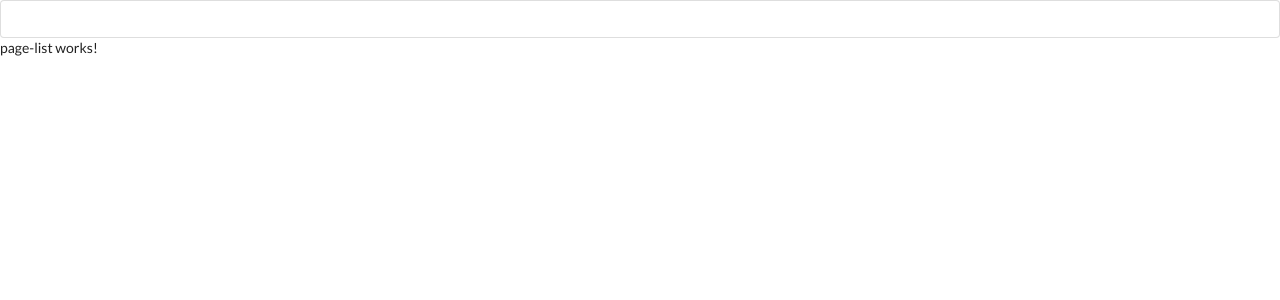
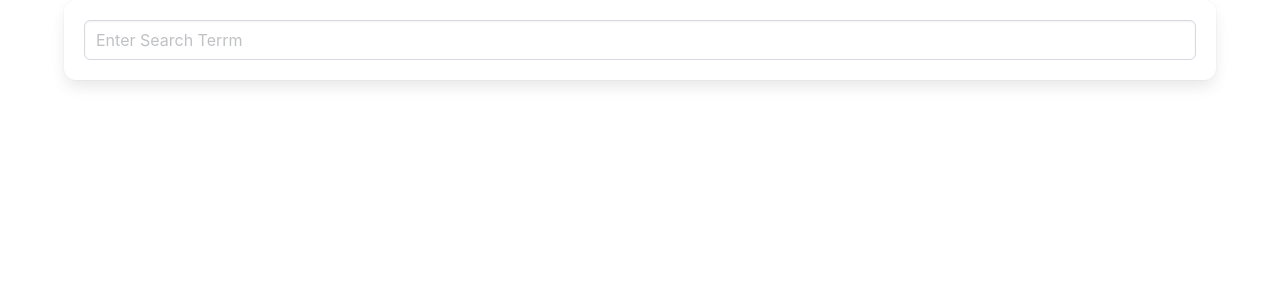
Before and after one commit to morydia1/angular-routing-bootcamp-2024, an Angular app: page / in a window 1280 px wide. Shown: the top 300 px of the page. Built offline with nearby package versions, Linux system fonts and the light colour scheme.

Commit message:
Rxjs and wrap up

```diff
--- a/package.json
+++ b/package.json
@@ -18,6 +18,7 @@
     "@angular/platform-browser": "^16.1.0",
     "@angular/platform-browser-dynamic": "^16.1.0",
     "@angular/router": "^16.1.0",
+    "bulma": "^1.0.0",
     "rxjs": "~7.8.0",
     "tslib": "^2.3.0",
     "zone.js": "~0.13.0"
--- a/src/app/app.component.html
+++ b/src/app/app.component.html
@@ -1,2 +1,4 @@
+<div class="container">
 <app-search-bar (submitted)="onSubmitted($event)"> </app-search-bar>
-<app-page-list> </app-page-list>
+<app-page-list *ngIf="pages.length > 0"  [articles]="pages" > </app-page-list>
+</div>
--- a/src/app/app.component.ts
+++ b/src/app/app.component.ts
@@ -1,5 +1,5 @@
 import { Component } from '@angular/core';
-import { WikipediaService } from './wikipedia.service';
+import { PageContent, WikipediaService } from './wikipedia.service';
 
 @Component({
   selector: 'app-root',
@@ -9,11 +9,14 @@ import { WikipediaService } from './wikipedia.service';
 export class AppComponent {
   title = 'bootcamp-rooting';
   term: string = '';
+  pages: PageContent[] = [];
 
   constructor(private wikiService: WikipediaService){}
 
   onSubmitted(term: string){
-    const results: string = this.wikiService.search(term);
+    this.wikiService.search(term).subscribe( pages => {
+      this.pages = pages;
+    })
 
   }
 
--- a/src/app/app.module.ts
+++ b/src/app/app.module.ts
@@ -1,5 +1,6 @@
 import { NgModule } from '@angular/core';
 import { BrowserModule } from '@angular/platform-browser';
+import { HttpClientModule } from '@angular/common/http';
 
 import { AppRoutingModule } from './app-routing.module';
 import { AppComponent } from './app.component';
@@ -16,6 +17,7 @@ import { NotFoundComponent } from './not-found/not-found.component';
   ],
   imports: [
     BrowserModule,
+    HttpClientModule,
     AppRoutingModule
   ],
   providers: [],
--- a/src/app/page-list/page-list.component.html
+++ b/src/app/page-list/page-list.component.html
@@ -1 +1,16 @@
-<p>page-list works!</p>
+<table class="ui fixed table">
+    <thead>
+      <tr><th>Title</th>
+      <th>wordCount</th>
+      <th>Snippet</th>
+    </tr></thead>
+    <tbody>
+      <tr *ngFor="let ar of articles">
+        <td> <a target="_blank" [href]=" 'https://en.wikipedia.org?curid='+ar.pageid ">
+            {{ ar.title }}
+        </a></td>
+        <td>{{ ar.wordcount }}</td>
+        <td [innerHtml]="ar.snippet"> </td>
+      </tr>
+    </tbody>
+  </table>
--- a/src/app/page-list/page-list.component.ts
+++ b/src/app/page-list/page-list.component.ts
@@ -1,4 +1,5 @@
 import { Component, Input } from '@angular/core';
+import { PageContent } from '../wikipedia.service';
 
 @Component({
   selector: 'app-page-list',
@@ -8,12 +9,6 @@ import { Component, Input } from '@angular/core';
 export class PageListComponent {
 
   @Input()
-  articles: {
-    title: string,
-    wordCount: number,
-    snippet: string
-  }[] = [];
-
-
+  articles: PageContent[] = [];
 
 }
--- a/src/app/search-bar/search-bar.component.html
+++ b/src/app/search-bar/search-bar.component.html
@@ -1,5 +1,5 @@
-<form (submit)="onSubmit($event)" class="ui form">
-    <div class="field">
-      <input (input)="onInput($event)" type="text">
-    </div>
+<div class="box">
+<form (submit)="onSubmit($event)">
+    <input (input)="onInput($event)" type="text" class="input" placeholder="Enter Search Terrm">
 </form>
+</div>
--- a/src/app/wikipedia.service.ts
+++ b/src/app/wikipedia.service.ts
@@ -1,14 +1,41 @@
+import { HttpClient } from '@angular/common/http';
 import { Injectable } from '@angular/core';
+import { map } from 'rxjs';
+
+interface WikipediaResponse{
+  query: {
+    search: PageContent[];
+  };
+}
+
+export interface PageContent{
+  title: string,
+  wordcount: number,
+  snippet: string,
+  pageid: string
+}[]
 
 @Injectable({
   providedIn: 'root'
 })
 export class WikipediaService {
 
-  constructor() { }
+  constructor(private http: HttpClient) { }
 
-  request: string = 'https://en.wikipedia.org/w/api.php?action=query&list=search&srsearch=Nelson%20Mandela&utf8=&format=json';
+  apiUrl: string = 'https://en.wikipedia.org/w/api.php';
+
   public search(term: string){
-    return this.request;
+    return this.http.get<WikipediaResponse>(this.apiUrl,{
+      params: {
+        action: 'query',
+        list: 'search',
+        srsearch: term,
+        utf8: '1',
+        format: 'json',
+        origin: '*'
+      }
+    }).pipe(
+      map((value) => value.query.search)
+    );
   }
 }
--- a/src/styles.css
+++ b/src/styles.css
@@ -1,3 +1,7 @@
 /* You can add global styles to this file, and also import other style files */
 
-@import '/node_modules/semantic-ui-css/semantic.css';
+@import '/node_modules/bulma/css/bulma.css';
+
+.searchmatch{
+    font-weight: bold;
+}
```
Also changed, not shown: 1 other file (tests, documents, lock files or other folders).
